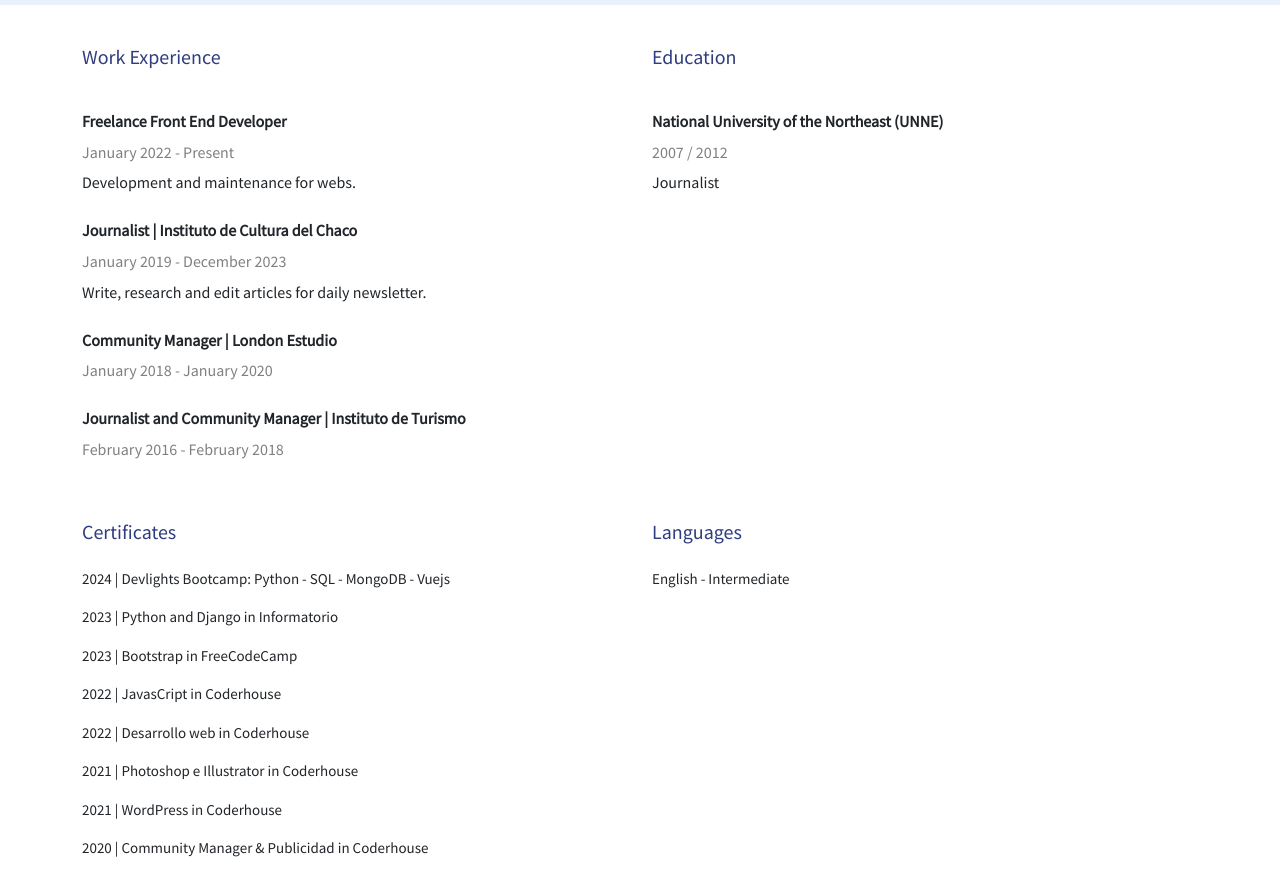
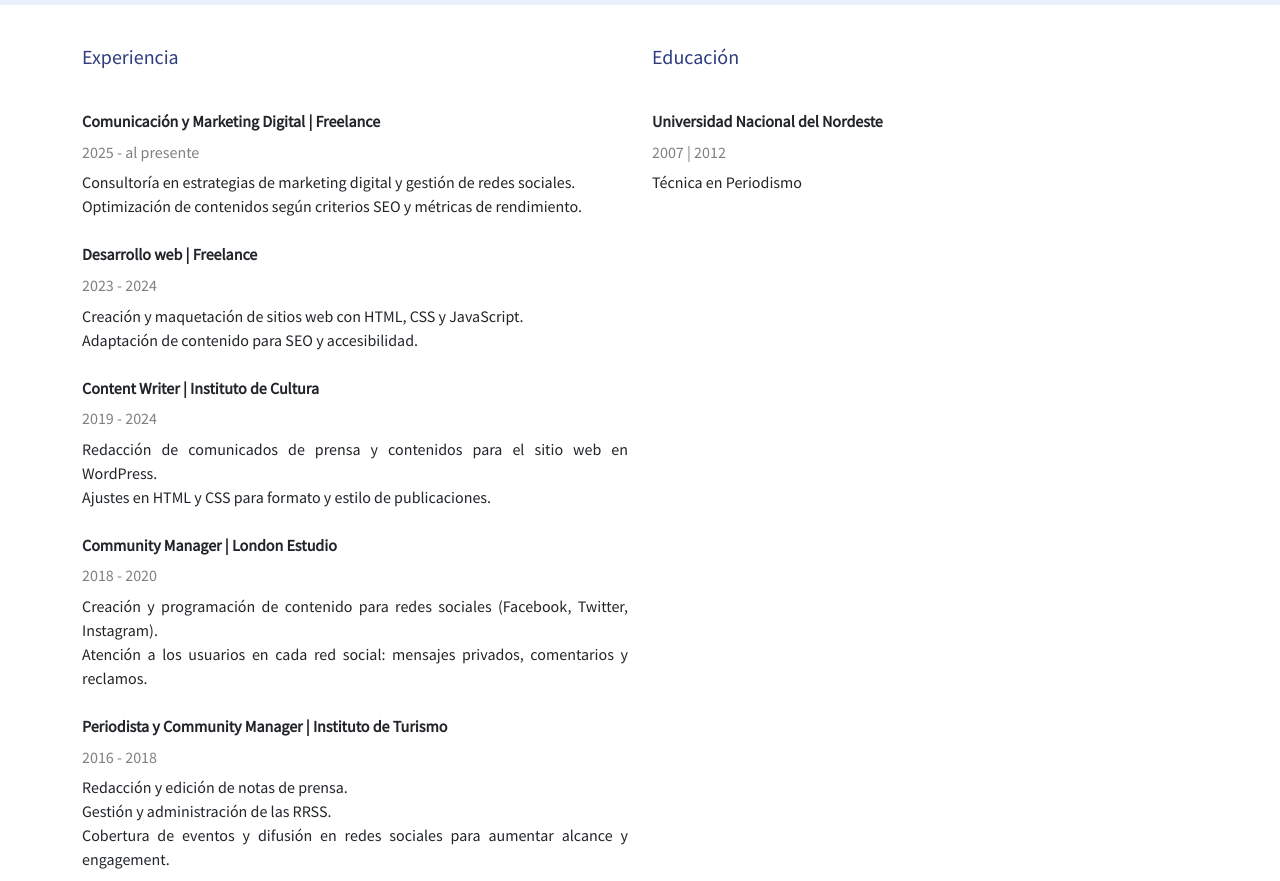
Before and after one commit to TGerzenstein/portfolio-tatianagerzenstein, a website: page profile.html in a window 1280 px wide. Shown: the part 52-933 px from the top of the page. Drawn offline with nearby package versions, Linux system fonts and the light colour scheme.

Commit message:
Updated experience and information for my profile

```diff
--- a/profile.html
+++ b/profile.html
@@ -73,8 +73,11 @@
                 rel="noopener noreferrer"
                 >Home</a
               >
-              <a class="nav-link" href="contact.html" rel="noopener noreferrer"
-                >Contact</a
+              <a
+                class="nav-link"
+                href="https://www.linkedin.com/in/tatigerzenstein/"
+                rel="noopener noreferrer"
+                >Linkedin</a
               >
               <a
                 class="nav-link"
@@ -92,50 +95,95 @@
         <div class="row">
           <div class="col-12 col-sm-12 col-md-12 col-lg-6">
             <div class="content-resume1">
-              <h2>Work Experience</h2>
-              <p class="rol">Freelance Front End Developer</p>
-              <p class="years">January 2022 - Present</p>
-              <p class="task">Development and maintenance for webs.</p>
-              <p class="rol">Journalist | Instituto de Cultura del Chaco</p>
-              <p class="years">January 2019 - December 2023</p>
+              <h2>Experiencia</h2>
+              <p class="rol">Comunicación y Marketing Digital | Freelance</p>
+              <p class="years">2025 - al presente</p>
               <p class="task">
-                Write, research and edit articles for daily newsletter.
+                Consultoría en estrategias de marketing digital y gestión de
+                redes sociales.
               </p>
+              <p class="task">
+                Optimización de contenidos según criterios SEO y métricas de
+                rendimiento.
+              </p>
+
+              <p class="rol">Desarrollo web | Freelance</p>
+              <p class="years">2023 - 2024</p>
+              <p class="task">
+                Creación y maquetación de sitios web con HTML, CSS y JavaScript.
+              </p>
+              <p class="task">
+                Adaptación de contenido para SEO y accesibilidad.
+              </p>
+
+              <p class="rol">Content Writer | Instituto de Cultura</p>
+              <p class="years">2019 - 2024</p>
+              <p class="task">
+                Redacción de comunicados de prensa y contenidos para
+                el sitio web en WordPress.
+              </p>
+              <p class="task">
+                Ajustes en HTML y CSS para formato y estilo de publicaciones.
+              </p>
+
               <p class="rol">Community Manager | London Estudio</p>
-              <p class="years">January 2018 - January 2020</p>
-              <p class="task"></p>
+              <p class="years">2018 - 2020</p>
+              <p class="task">Creación y programación de contenido para redes sociales (Facebook, Twitter, Instagram).</p>
+              <p class="task">Atención a los usuarios en cada red social: mensajes privados, comentarios y reclamos. </p>
+
               <p class="rol">
-                Journalist and Community Manager | Instituto de Turismo
+                Periodista y Community Manager | Instituto de Turismo
               </p>
-              <p class="years">February 2016 - February 2018</p>
-              <p class="task"></p>
+              <p class="years">2016 - 2018</p>
+              <p class="task">Redacción y edición de notas de prensa.</p>
+              <p class="task">Gestión y administración de las RRSS.</p>
+              <p class="task">Cobertura de eventos y difusión en redes sociales para aumentar alcance y engagement.</p>
             </div>
           </div>
           <div class="col-12 col-sm-12 col-md-12 col-lg-6">
             <div class="content-resume2">
-              <h2>Education</h2>
-              <p class="rol">National University of the Northeast (UNNE)</p>
-              <p class="years">2007 / 2012</p>
-              <p class="task">Journalist</p>
+              <h2>Educación</h2>
+              <p class="rol">Universidad Nacional del Nordeste</p>
+              <p class="years">2007 | 2012</p>
+              <p class="task">Técnica en Periodismo</p>
             </div>
           </div>
           <div class="col-12 col-sm-12 col-md-12 col-lg-6">
             <div class="resume2">
               <div class="content-certificates1">
-                <h2>Certificates</h2>
+                <h2>Certificaciones</h2>
                 <p class="courses">
-                  2024 | Devlights Bootcamp: Python - SQL - MongoDB - Vuejs
+                  <strong>Copywriting</strong> - Coderhouse | 2025
                 </p>
-                <p class="courses">2023 | Python and Django in Informatorio</p>
-                <p class="courses">2023 | Bootstrap in FreeCodeCamp</p>
-                <p class="courses">2022 | JavasCript in Coderhouse</p>
-                <p class="courses">2022 | Desarrollo web in Coderhouse</p>
                 <p class="courses">
-                  2021 | Photoshop e Illustrator in Coderhouse
+                  <strong>Curso SEO:</strong> - Posicionamiento Web en Google |
+                  2025
                 </p>
-                <p class="courses">2021 | WordPress in Coderhouse</p>
                 <p class="courses">
-                  2020 | Community Manager & Publicidad in Coderhouse
+                  <strong>Devlights Bootcamp:</strong>
+                  Python - SQL - MongoDB - Vuejs | 2024
+                </p>
+                <p class="courses">
+                  <strong>Python y Django</strong> - Informatorio | 2023
+                </p>
+                <p class="courses">
+                  <strong>Bootstrap</strong> - FreeCodeCamp | 2023
+                </p>
+                <p class="courses">
+                  <strong>JavasCript</strong> - Coderhouse | 2022
+                </p>
+                <p class="courses">
+                  <strong>Desarrollo web </strong>- Coderhouse | 2022
+                </p>
+                <p class="courses">
+                  <strong> Photoshop e Illustrator </strong>- Coderhouse | 2021
+                </p>
+                <p class="courses">
+                  <strong>WordPress </strong>- Coderhouse | 2021
+                </p>
+                <p class="courses">
+                  <strong> Community Manager & Publicidad </strong>- Coderhouse
+                  | 2020
                 </p>
               </div>
             </div>
@@ -143,8 +191,8 @@
           <div class="col-12 col-sm-12 col-md-12 col-lg-6">
             <div class="resume2">
               <div class="content-certificates2">
-                <h2>Languages</h2>
-                <p class="courses">English - Intermediate</p>
+                <h2>Idiomas</h2>
+                <p class="courses">Inglés: Intermedio</p>
               </div>
             </div>
           </div>
```
